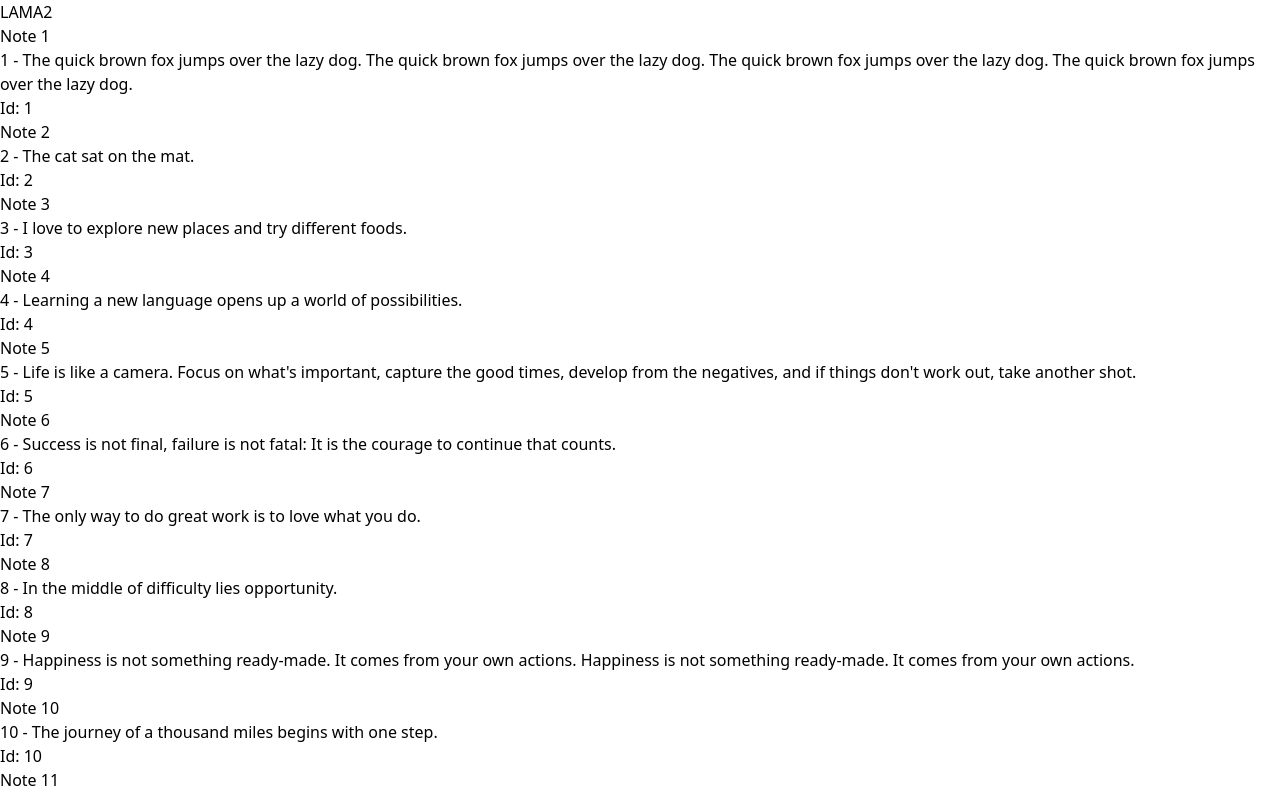
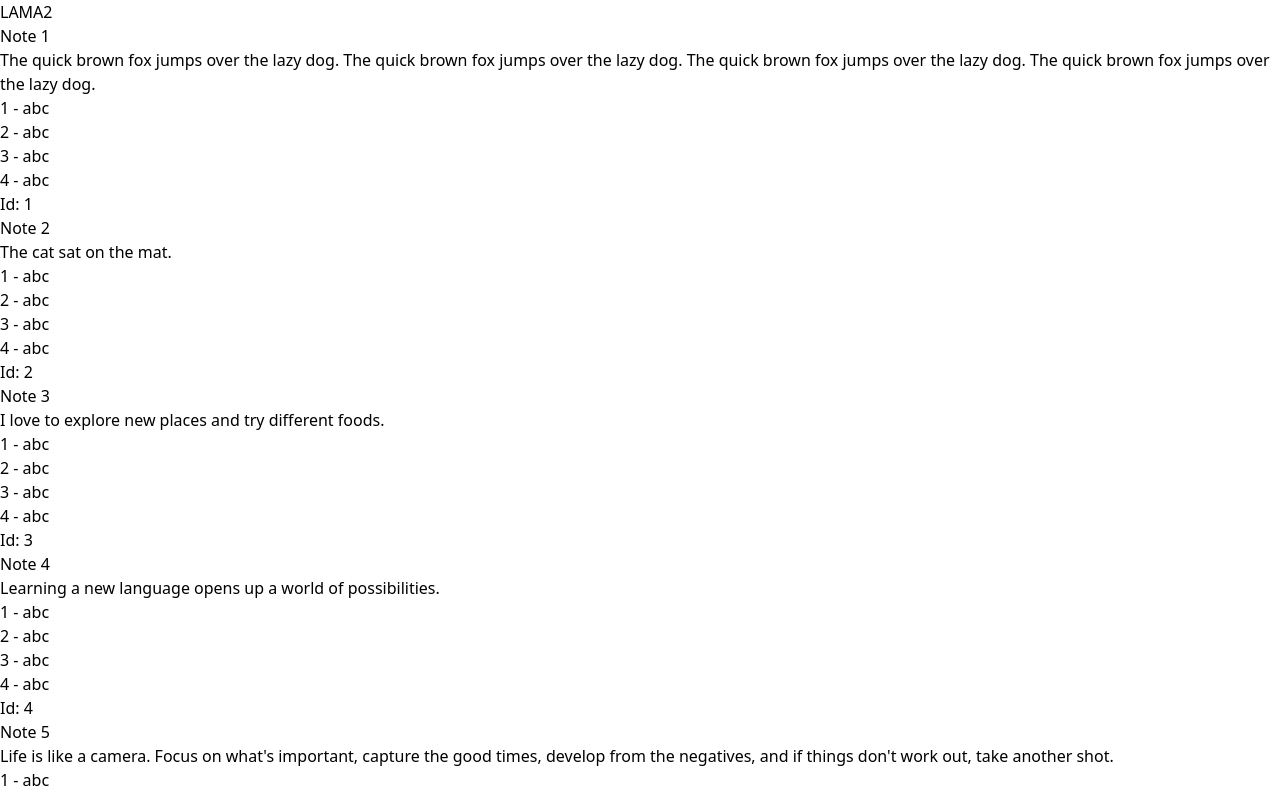
Before and after one commit to alepemu/lama2, a React (Vite) app: page / in a window 1280 px wide. Shown: the top 796 px of the page. Built offline with nearby package versions, Linux system fonts and the light colour scheme.

Commit message:
Add SortableNote component and related functionality

```diff
--- a/src/Dashboard.tsx
+++ b/src/Dashboard.tsx
@@ -1,35 +1,34 @@
-import { useState, useCallback } from "react";
+import { useState } from "react";
 
 // Drag and drop
 import {
   DndContext,
   closestCenter,
+  DragOverlay,
+  useSensors,
+  useSensor,
   MouseSensor,
   TouchSensor,
-  DragOverlay,
-  useSensor,
-  useSensors,
-  DragStartEvent,
-  DragEndEvent,
 } from "@dnd-kit/core";
+import { SortableContext, rectSortingStrategy } from "@dnd-kit/sortable";
 import {
-  arrayMove,
-  SortableContext,
-  rectSortingStrategy,
-} from "@dnd-kit/sortable";
+  handleDragStart,
+  handleDragEnd,
+  handleDragCancel,
+} from "./services/dndActions";
 
 // Components
 import { Grid } from "./components/Grid";
-import { Item } from "./components/Item";
-import { SortableItem } from "./components/SortableItem";
+import { Note } from "./components/Note";
+import { SortableNote } from "./components/SortableNote";
 
 // Data
 import strings from "./assets/strings.json";
 
-import { ItemType } from "./types/types";
+import { NoteType } from "./types/types";
 
 export function Dashboard() {
-  const [items, setItems] = useState<ItemType[]>(strings);
+  const [items, setItems] = useState<NoteType[]>(strings);
   const [activeId, setActiveId] = useState<string | null>(null);
 
   const sensors = useSensors(
@@ -47,49 +46,33 @@
     })
   );
 
-  const handleDragStart = useCallback((event: DragStartEvent) => {
-    setActiveId(event.active.id.toString());
-  }, []);
-
-  const handleDragEnd = useCallback((event: DragEndEvent) => {
-    const { active, over } = event;
-    if (active.id !== over?.id) {
-      setItems((items) => {
-        const oldIndex = items.findIndex((item) => item.id === active.id);
-        const newIndex = items.findIndex((item) => item.id === over!.id);
-        return arrayMove(items, oldIndex, newIndex);
-      });
-    }
-    setActiveId(null);
-  }, []);
-
-  const handleDragCancel = useCallback(() => {
-    setActiveId(null);
-  }, []);
-
   return (
     <DndContext
       sensors={sensors}
       collisionDetection={closestCenter}
-      onDragStart={handleDragStart}
-      onDragEnd={handleDragEnd}
-      onDragCancel={handleDragCancel}
+      onDragStart={handleDragStart(setActiveId)}
+      onDragEnd={handleDragEnd(setActiveId, setItems)}
+      onDragCancel={handleDragCancel(setActiveId)}
     >
       <div className="overflow-clip bg-zinc-900 min-h-[calc(100vh-64px)]">
         <SortableContext items={items} strategy={rectSortingStrategy}>
           <Grid>
             {items.map((item) => (
-              <SortableItem key={item.id} id={item.id} title={item.title} text={item.text} />
+              <SortableNote key={item.id} id={item.id} data={item.data} />
             ))}
           </Grid>
         </SortableContext>
 
         <DragOverlay style={{ transformOrigin: "0 0 " }}>
           {activeId ? (
-            <Item
+            <Note
               id={activeId}
-              title={items.find((item) => item.id == activeId)?.title || 'oops'}
-              text={items.find((item) => item.id == activeId)?.text || 'oops'}
+              data={
+                items.find((item) => item.id == activeId)?.data || {
+                  title: "",
+                  text: "",
+                }
+              }
               isDragging
             />
           ) : null}
--- a/src/assets/strings.json
+++ b/src/assets/strings.json
@@ -2,73 +2,109 @@
   {
     "id": "1",
     "position": 1,
+    "data": {
       "title": "Note 1",
-    "text": "1 - The quick brown fox jumps over the lazy dog. The quick brown fox jumps over the lazy dog. The quick brown fox jumps over the lazy dog. The quick brown fox jumps over the lazy dog."
+      "text": "The quick brown fox jumps over the lazy dog. The quick brown fox jumps over the lazy dog. The quick brown fox jumps over the lazy dog. The quick brown fox jumps over the lazy dog.",
+      "list": ["1 - abc", "2 - abc", "3 - abc", "4 - abc"]
+    }
   },
   {
     "id": "2",
     "position": 2,
+    "data": {
       "title": "Note 2",
-    "text": "2 - The cat sat on the mat."
+      "text": "The cat sat on the mat.",
+      "list": ["1 - abc", "2 - abc", "3 - abc", "4 - abc"]
+    }
   },
   {
     "id": "3",
     "position": 3,
+    "data": {
       "title": "Note 3",
-    "text": "3 - I love to explore new places and try different foods."
+      "text": "I love to explore new places and try different foods.",
+      "list": ["1 - abc", "2 - abc", "3 - abc", "4 - abc"]
+    }
   },
   {
     "id": "4",
     "position": 4,
+    "data": {
       "title": "Note 4",
-    "text": "4 - Learning a new language opens up a world of possibilities."
+      "text": "Learning a new language opens up a world of possibilities.",
+      "list": ["1 - abc", "2 - abc", "3 - abc", "4 - abc"]
+    }
   },
   {
     "id": "5",
     "position": 5,
+    "data": {
       "title": "Note 5",
-    "text": "5 - Life is like a camera. Focus on what's important, capture the good times, develop from the negatives, and if things don't work out, take another shot."
+      "text": "Life is like a camera. Focus on what's important, capture the good times, develop from the negatives, and if things don't work out, take another shot.",
+      "list": ["1 - abc", "2 - abc", "3 - abc", "4 - abc"]
+    }
   },
   {
     "id": "6",
     "position": 6,
+    "data": {
       "title": "Note 6",
-    "text": "6 - Success is not final, failure is not fatal: It is the courage to continue that counts."
+      "text": "Success is not final, failure is not fatal: It is the courage to continue that counts.",
+      "list": ["1 - abc", "2 - abc", "3 - abc", "4 - abc"]
+    }
   },
   {
     "id": "7",
     "position": 7,
+    "data": {
       "title": "Note 7",
-    "text": "7 - The only way to do great work is to love what you do."
+      "text": "The only way to do great work is to love what you do.",
+      "list": ["1 - abc", "2 - abc", "3 - abc", "4 - abc"]
+    }
   },
   {
     "id": "8",
     "position": 8,
+    "data": {
       "title": "Note 8",
-    "text": "8 - In the middle of difficulty lies opportunity."
+      "text": "In the middle of difficulty lies opportunity.",
+      "list": ["1 - abc", "2 - abc", "3 - abc", "4 - abc"]
+    }
   },
   {
     "id": "9",
     "position": 9,
+    "data": {
       "title": "Note 9",
-    "text": "9 - Happiness is not something ready-made. It comes from your own actions. Happiness is not something ready-made. It comes from your own actions."
+      "text": "Happiness is not something ready-made. It comes from your own actions. Happiness is not something ready-made. It comes from your own actions.",
+      "list": ["1 - abc", "2 - abc", "3 - abc", "4 - abc"]
+    }
   },
   {
     "id": "10",
     "position": 10,
+    "data": {
       "title": "Note 10",
-    "text": "10 - The journey of a thousand miles begins with one step."
+      "text": "The journey of a thousand miles begins with one step.",
+      "list": ["1 - abc", "2 - abc", "3 - abc", "4 - abc"]
+    }
   },
   {
     "id": "11",
     "position": 11,
+    "data": {
       "title": "Note 11",
-    "text": "11 - Believe you can and you're halfway there."
+      "text": "Believe you can and you're halfway there.",
+      "list": ["1 - abc", "2 - abc", "3 - abc", "4 - abc"]
+    }
   },
   {
     "id": "12",
     "position": 12,
+    "data": {
       "title": "Note 12",
-    "text": "12 - The only limit to our realization of tomorrow will be our doubts of today."
+      "text": "The only limit to our realization of tomorrow will be our doubts of today.",
+      "list": ["1 - abc", "2 - abc", "3 - abc", "4 - abc"]
+    }
   }
 ]
--- a/src/components/Item.tsx
+++ b/src/components/Note.tsx
@@ -1,12 +1,12 @@
 import { forwardRef, CSSProperties } from "react";
-import { ItemProps } from "../types/types";
+import { NoteProps } from "../types/types";
 
-const Item = forwardRef<HTMLDivElement, ItemProps>(
-  ({ id, title, text, isDragging, style, ...props }, ref) => {
+const Note = forwardRef<HTMLDivElement, NoteProps>(
+  ({ id, data, isDragging, style, ...props }, ref) => {
     const inlineStyles: CSSProperties = {
       opacity: isDragging ? "0.75" : "1",
       border: isDragging ? "1px dashed white" : "",
-      transformOrigin: "50% 50%",
+      // transformOrigin: "50% 50%", // ??
       cursor: isDragging ? "move" : "default",
       ...style,
     };
@@ -18,12 +18,17 @@
         style={inlineStyles}
         {...props}
       >
-        <h1 className="font-bold text-xl">{title}</h1>
-        <p>{text}</p>
+        <h1 className="font-bold text-xl">{data.title}</h1>
+        <p>{data.text}</p>
+        <ul>
+          {data.list?.map((item, index) => (
+            <li key={index}>{item}</li>
+          ))}
+        </ul>
         <p className="italic opacity-50">Id: {id}</p>
       </div>
     );
   }
 );
 
-export { Item };
+export { Note };
--- a/src/components/SortableItem.tsx
+++ b/src/components/SortableNote.tsx
@@ -1,9 +1,9 @@
 import { FC } from "react";
 import { useSortable } from "@dnd-kit/sortable";
-import { Item } from "./Item";
-import { ItemProps } from "../types/types";
+import { Note } from "./Note";
+import { NoteProps } from "../types/types";
 
-const SortableItem: FC<ItemProps> = (props) => {
+const SortableNote: FC<NoteProps> = (props) => {
   const { isOver, attributes, listeners, setNodeRef } = useSortable({
     id: props.id,
   });
@@ -13,7 +13,7 @@
   };
 
   return (
-    <Item
+    <Note
       ref={setNodeRef}
       style={style}
       {...props}
@@ -23,4 +23,4 @@
   );
 };
 
-export { SortableItem };
+export { SortableNote };
--- /dev/null
+++ b/src/services/dndActions.tsx
@@ -0,0 +1,36 @@
+import { useCallback } from "react";
+import { DragStartEvent, DragEndEvent } from "@dnd-kit/core";
+import { arrayMove } from "@dnd-kit/sortable";
+import { NoteType } from "../types/types";
+
+const handleDragStart = (
+  setActiveId: React.Dispatch<React.SetStateAction<string | null>>
+) =>
+  useCallback((event: DragStartEvent) => {
+    setActiveId(event.active.id.toString());
+  }, []);
+
+const handleDragEnd = (
+  setActiveId: React.Dispatch<React.SetStateAction<string | null>>,
+  setItems: React.Dispatch<React.SetStateAction<NoteType[]>>
+) =>
+  useCallback((event: DragEndEvent) => {
+    const { active, over } = event;
+    if (active.id !== over?.id) {
+      setItems((items) => {
+        const oldIndex = items.findIndex((item) => item.id === active.id);
+        const newIndex = items.findIndex((item) => item.id === over!.id);
+        return arrayMove(items, oldIndex, newIndex);
+      });
+    }
+    setActiveId(null);
+  }, []);
+
+const handleDragCancel = (
+  setActiveId: React.Dispatch<React.SetStateAction<string | null>>
+) =>
+  useCallback(() => {
+    setActiveId(null);
+  }, []);
+
+export { handleDragStart, handleDragEnd, handleDragCancel };
```
Also changed, not shown: src/types/types.tsx (+7 -4 lines). Lines whose indentation alone changed are shown as unchanged.
